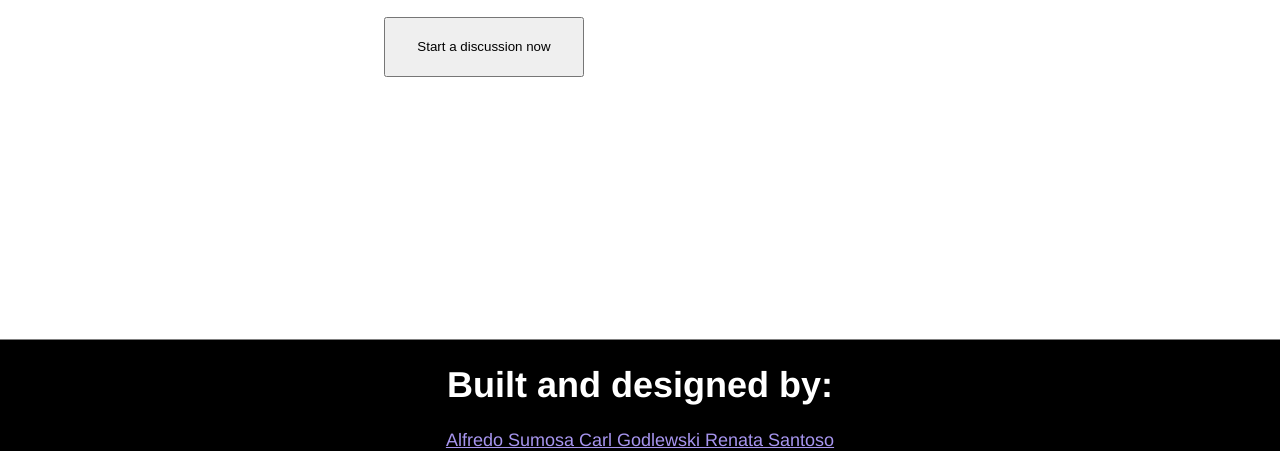
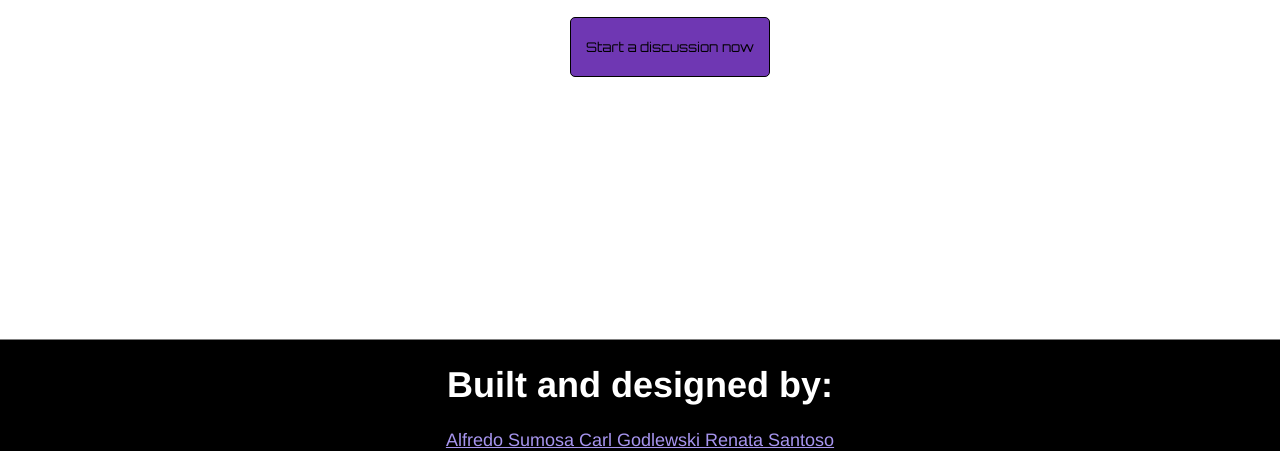
Before and after one commit to resant18/chatbot, a website: page public/index.html in a window 1280 px wide. Shown: the part 349-800 px from the top of the page. Drawn offline with nearby package versions, Linux system fonts and the light colour scheme; a script that the page names is missing; a web font is replaced by a local one.

Commit message:
Centered button on splashPage

```diff
--- a/public/css/splashPage.css
+++ b/public/css/splashPage.css
@@ -34,6 +34,12 @@
   display: block; */
   height: 60px;
   width: 200px;
+  background-color: #6f37b3;
+  border: 1px solid black;
+  font-family: 'Orbitron', sans-serif;
+  color: black;
+  border-radius: 5px;
+  margin-left: 31%;
 
 
 
```
